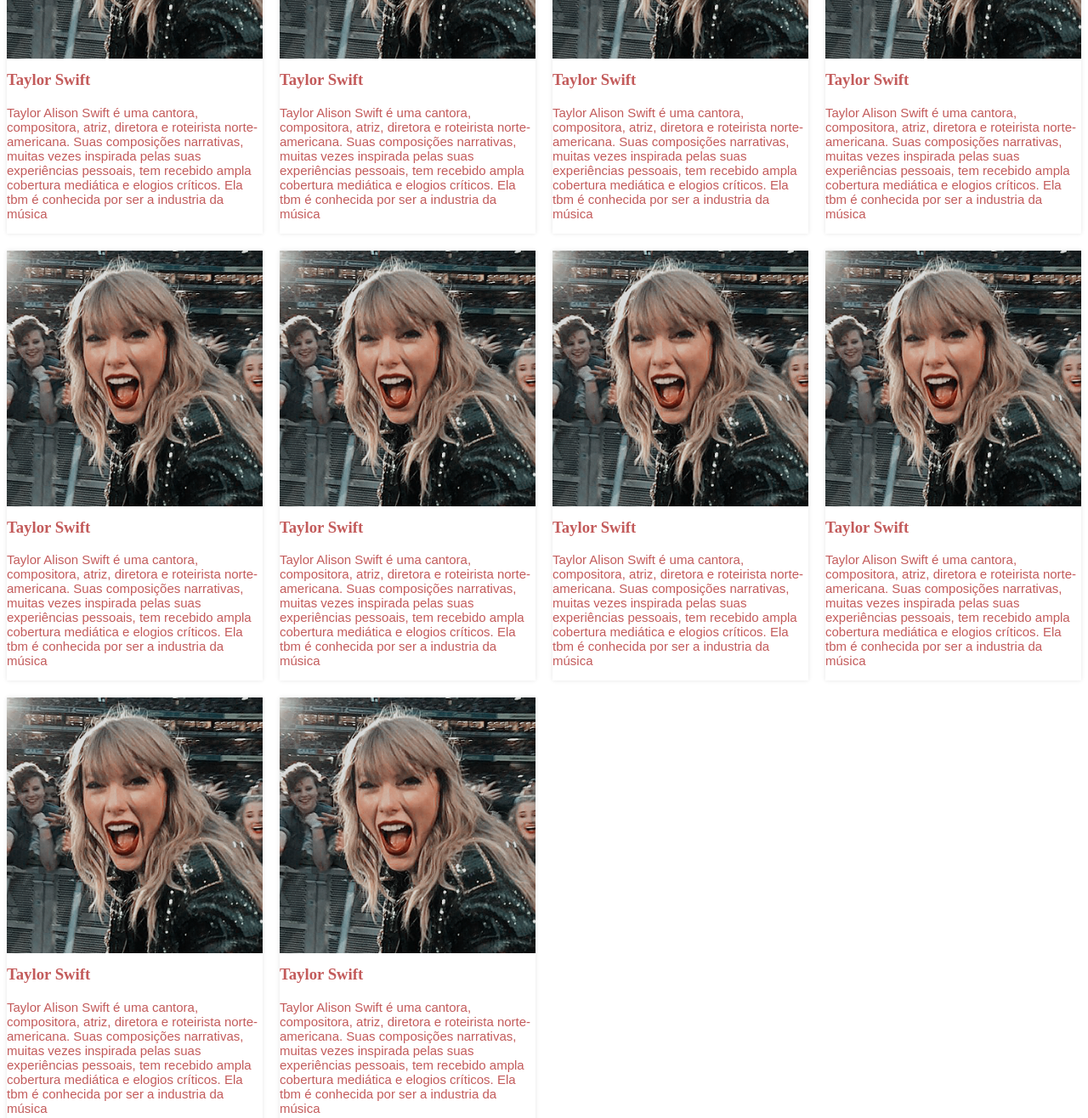
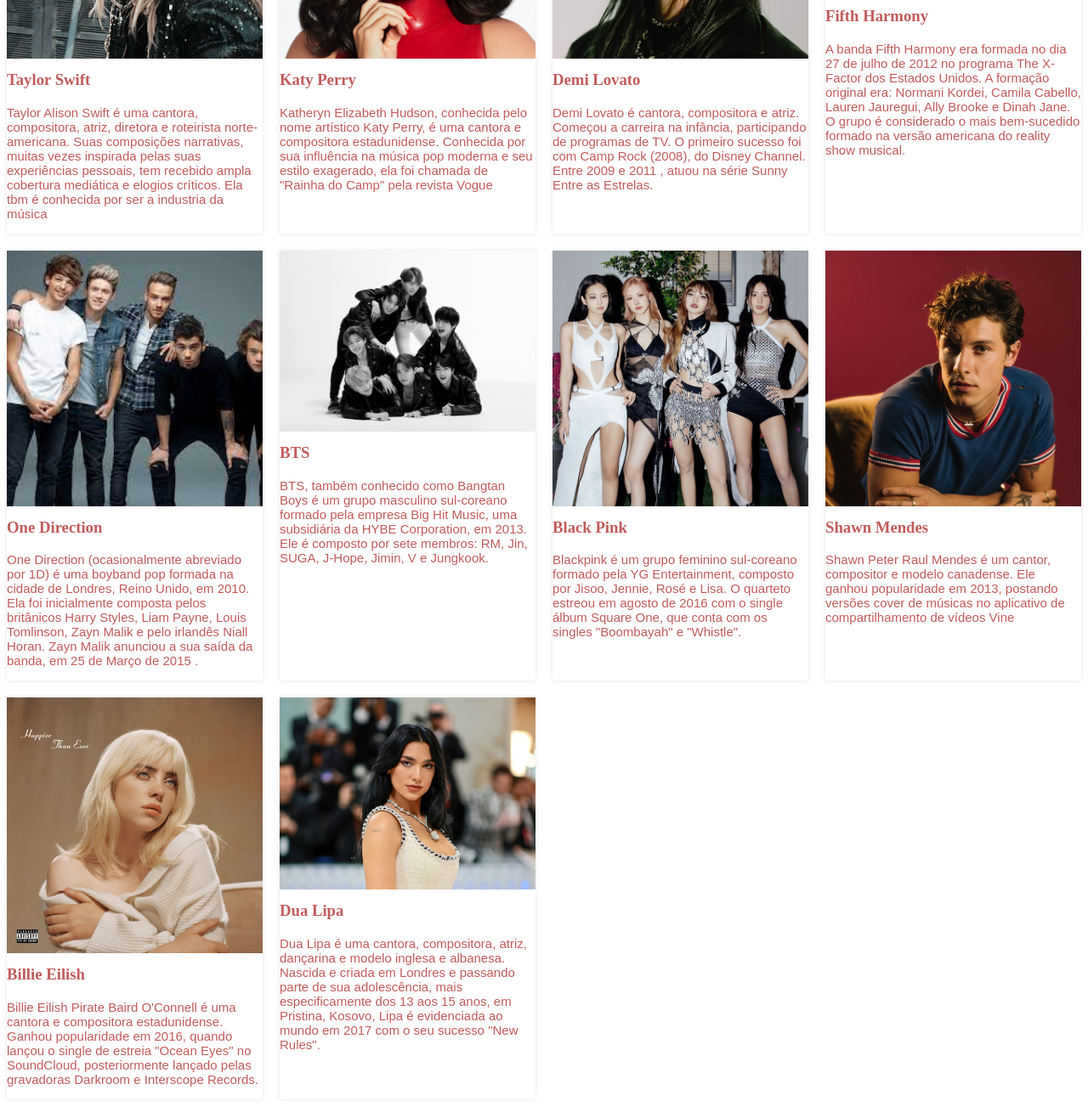
Before and after one commit to marisantosteixeira/atv2, a plain HTML site: page index.html in a window 1280 px wide. Shown: the part 240-1556 px from the top of the page at 85% size. Drawn offline with Linux system fonts and the light colour scheme.

Commit message:
update images

```diff
--- a/index.html
+++ b/index.html
@@ -15,67 +15,66 @@
              tem recebido ampla cobertura mediática e elogios críticos. Ela tbm é conhecida por ser a industria da música</p>
         </div>
         <div class="card">
-            <img src="icon.png" alt="Card image" />
-          <h3>Taylor Swift</h3>
-          <p>Taylor Alison Swift é uma cantora, compositora, atriz, diretora e roteirista norte-americana.
-            Suas composições narrativas, muitas vezes inspirada pelas suas experiências pessoais,
-             tem recebido ampla cobertura mediática e elogios críticos. Ela tbm é conhecida por ser a industria da música</p>
+            <img src="katy.jpg" alt="Card image" />
+          <h3>Katy Perry</h3>
+          <p>Katheryn Elizabeth Hudson, conhecida pelo nome artístico Katy Perry, é uma cantora
+             e compositora estadunidense. Conhecida por sua influência na música pop moderna e seu estilo exagerado,
+              ela foi chamada de "Rainha do Camp" pela revista Vogue</p>
         </div>
         <div class="card">
-            <img src="icon.png" alt="Card image" />
-          <h3>Taylor Swift</h3>
-          <p>Taylor Alison Swift é uma cantora, compositora, atriz, diretora e roteirista norte-americana.
-            Suas composições narrativas, muitas vezes inspirada pelas suas experiências pessoais,
-             tem recebido ampla cobertura mediática e elogios críticos. Ela tbm é conhecida por ser a industria da música</p>
+            <img src="demi.jpg" alt="Card image" />
+          <h3>Demi Lovato</h3>
+          <p>Demi Lovato é cantora, compositora e atriz. Começou a carreira na infância,
+             participando de programas de TV. O primeiro sucesso foi com Camp Rock (2008), do Disney Channel. Entre 2009 e 2011
+             , atuou na série Sunny Entre as Estrelas.</p>
         </div>
         <div class="card">
-            <img src="icon.png" alt="Card image" />
-          <h3>Taylor Swift</h3>
-          <p>Taylor Alison Swift é uma cantora, compositora, atriz, diretora e roteirista norte-americana.
-            Suas composições narrativas, muitas vezes inspirada pelas suas experiências pessoais,
-             tem recebido ampla cobertura mediática e elogios críticos. Ela tbm é conhecida por ser a industria da música</p>
+            <img src="5h.webp" alt="Card image" />
+          <h3>Fifth Harmony</h3>
+          <p>A banda Fifth Harmony era formada no dia 27 de julho de 2012 no programa The X-Factor
+            dos Estados Unidos. A formação original era: Normani Kordei, Camila Cabello, Lauren Jauregui, Ally Brooke e Dinah Jane.
+             O grupo é considerado o mais bem-sucedido formado na versão americana do reality show musical.</p>
         </div>
         <div class="card">
-            <img src="icon.png" alt="Card image" />
-          <h3>Taylor Swift</h3>
-          <p>Taylor Alison Swift é uma cantora, compositora, atriz, diretora e roteirista norte-americana.
-            Suas composições narrativas, muitas vezes inspirada pelas suas experiências pessoais,
-             tem recebido ampla cobertura mediática e elogios críticos. Ela tbm é conhecida por ser a industria da música</p>
+            <img src="oned.jpg" alt="Card image" />
+          <h3>One Direction</h3>
+          <p>One Direction (ocasionalmente abreviado por 1D) é uma boyband pop formada na cidade de Londres, Reino Unido, em 2010.
+            Ela foi inicialmente composta pelos britânicos Harry Styles, Liam Payne, Louis Tomlinson, Zayn Malik e pelo irlandês Niall Horan.
+             Zayn Malik anunciou a sua saída da banda, em 25 de Março de 2015 .</p>
         </div>
         <div class="card">
-            <img src="icon.png" alt="Card image" />
-          <h3>Taylor Swift</h3>
-          <p>Taylor Alison Swift é uma cantora, compositora, atriz, diretora e roteirista norte-americana.
-            Suas composições narrativas, muitas vezes inspirada pelas suas experiências pessoais,
-             tem recebido ampla cobertura mediática e elogios críticos. Ela tbm é conhecida por ser a industria da música</p>
+            <img src="BTS.jpg" alt="Card image" />
+          <h3>BTS</h3>
+          <p>BTS, também conhecido como Bangtan Boys é um grupo masculino sul-coreano formado pela empresa Big Hit Music,
+             uma subsidiária da HYBE Corporation,
+             em 2013. Ele é composto por sete membros: RM, Jin, SUGA, J-Hope, Jimin, V e Jungkook.</p>
         </div>
         <div class="card">
-            <img src="icon.png" alt="Card image" />
-          <h3>Taylor Swift</h3>
-          <p>Taylor Alison Swift é uma cantora, compositora, atriz, diretora e roteirista norte-americana.
-            Suas composições narrativas, muitas vezes inspirada pelas suas experiências pessoais,
-             tem recebido ampla cobertura mediática e elogios críticos. Ela tbm é conhecida por ser a industria da música</p>
+            <img src="BP.jpg" alt="Card image" />
+          <h3>Black Pink</h3>
+          <p>Blackpink é um grupo feminino sul-coreano formado pela YG Entertainment, composto por Jisoo, Jennie,
+             Rosé e Lisa. O quarteto estreou em agosto de 2016 com o single álbum Square One, que conta com os singles "Boombayah"
+              e "Whistle".</p>
         </div>
         <div class="card">
-            <img src="icon.png" alt="Card image" />
-          <h3>Taylor Swift</h3>
-          <p>Taylor Alison Swift é uma cantora, compositora, atriz, diretora e roteirista norte-americana.
-            Suas composições narrativas, muitas vezes inspirada pelas suas experiências pessoais,
-             tem recebido ampla cobertura mediática e elogios críticos. Ela tbm é conhecida por ser a industria da música</p>
+            <img src="shwn.jpg" alt="Card image" />
+          <h3>Shawn Mendes</h3>
+          <p>Shawn Peter Raul Mendes é um cantor, compositor e modelo canadense.
+             Ele ganhou popularidade em 2013, postando versões cover de músicas no aplicativo de compartilhamento de vídeos Vine</p>
         </div>
         <div class="card">
-            <img src="icon.png" alt="Card image" />
-          <h3>Taylor Swift</h3>
-          <p>Taylor Alison Swift é uma cantora, compositora, atriz, diretora e roteirista norte-americana.
-            Suas composições narrativas, muitas vezes inspirada pelas suas experiências pessoais,
-             tem recebido ampla cobertura mediática e elogios críticos. Ela tbm é conhecida por ser a industria da música</p>
+            <img src="bilie.jpg" alt="Card image" />
+          <h3>Billie Eilish </h3>
+          <p>Billie Eilish Pirate Baird O'Connell é uma cantora e compositora estadunidense.
+             Ganhou popularidade em 2016, quando lançou o single de estreia "Ocean Eyes" no SoundCloud, posteriormente
+             lançado pelas gravadoras Darkroom e Interscope Records.</p>
         </div>
         <div class="card">
-            <img src="icon.png" alt="Card image" />
-          <h3>Taylor Swift</h3>
-          <p>Taylor Alison Swift é uma cantora, compositora, atriz, diretora e roteirista norte-americana.
-            Suas composições narrativas, muitas vezes inspirada pelas suas experiências pessoais,
-             tem recebido ampla cobertura mediática e elogios críticos. Ela tbm é conhecida por ser a industria da música</p>
+            <img src="dua.jpg" alt="Card image" />
+          <h3>Dua Lipa</h3>
+          <p>Dua Lipa é uma cantora, compositora, atriz, dançarina e modelo inglesa e
+            albanesa. Nascida e criada em Londres e passando parte de sua adolescência, mais especificamente dos 13 aos 15 anos,
+            em Pristina, Kosovo, Lipa é evidenciada ao mundo em 2017 com o seu sucesso "New Rules".</p>
         </div>
       </div>
 
```
Also changed, not shown: 5h.webp (added), BP.jpg (added), BTS.jpg (added), bilie.jpg (added), demi.jpg (added), dua.jpg (added), katy.jpg (added), oned.jpg (added), shwn.jpg (added).
